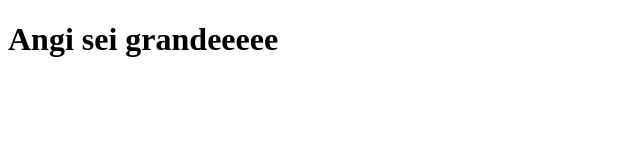
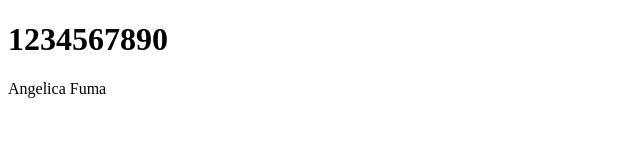
Before and after one commit to angendy/angendy.github.io, a plain HTML site: page index.html in a window 1280 px wide. Shown: the whole page, without its empty margins (0-640 px from the left). Drawn offline with Linux system fonts and the light colour scheme.

Commit message:
Update index.html

```diff
--- a/index.html
+++ b/index.html
@@ -6,6 +6,7 @@
     <title>Document</title>
 </head>
 <body>
-<h1>Angi sei grandeeeee</h1>
+<h1>1234567890</h1>
+<p>Angelica Fuma</p>
 </body>
 </html>
```
